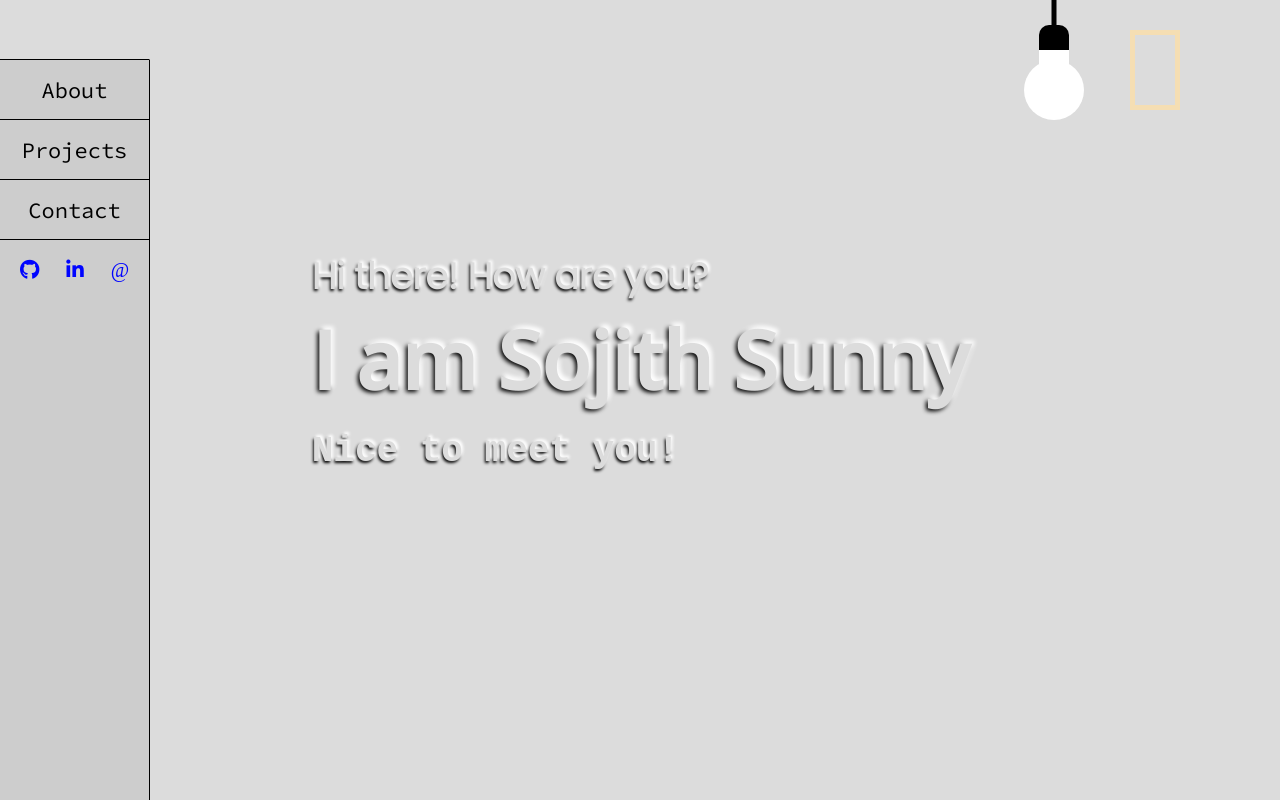
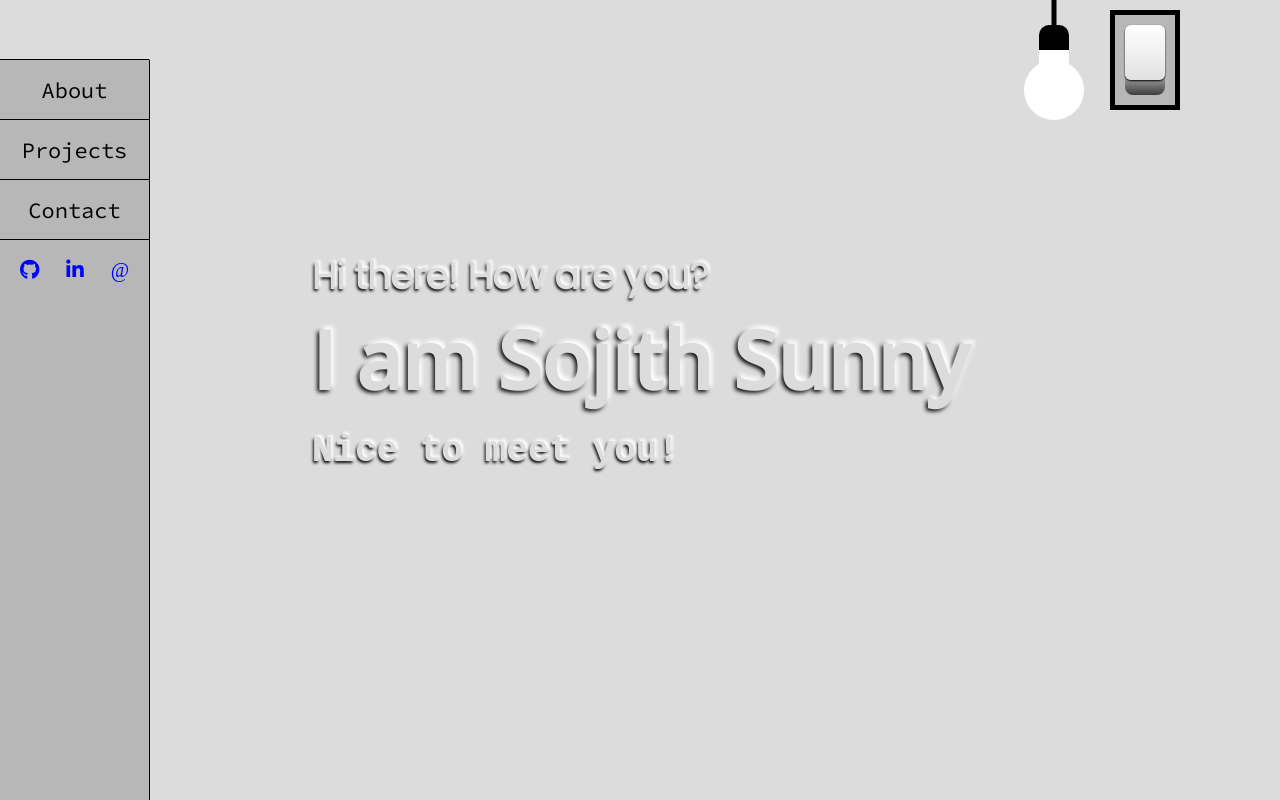
Before and after one commit to sojith29034/portfolio, a plain HTML site: page Projects/toggle switch/index.html in a window 1280 px wide. Drawn offline with nearby package versions, Linux system fonts and the light colour scheme; a web font is replaced by a local one.

Commit message:
toggle switch

```diff
--- a/Projects/toggle switch/index.html
+++ b/Projects/toggle switch/index.html
@@ -11,8 +11,9 @@
     <title>Toggle Dark Mode</title>
 </head>
 <body>
-    <div class="container">
-        <input type="checkbox" id="toggle">
+    <div class="container" id="toggle">
+        <input type="checkbox">
+        <div class="switch"></div>
     </div>
 
     <!-------------- Navigation -------------->
--- a/Projects/toggle switch/script.js
+++ b/Projects/toggle switch/script.js
@@ -1,3 +1,4 @@
 document.getElementById("toggle").addEventListener("click", function(){
     document.getElementsByTagName('body')[0].classList.toggle("darkmode");
+    document.getElementsByClassName("switch")[0].classList.toggle("on");
 });
--- a/Projects/toggle switch/style.css
+++ b/Projects/toggle switch/style.css
@@ -6,13 +6,16 @@
     box-sizing: border-box;
 }
 .container{
+    background-color: var(--sec_bgcolor);
     position: absolute;
     right: 100px;
-    top: 30px;
-    height: 80px;
-    width: 50px;
-
-    border: 5px solid wheat;
+    top: 10px;
+    height: 100px;
+    width: 70px;
+    display: flex;
+    justify-content: center;
+    align-items: center;
+    border: 5px solid var(--border_color);
 }
 .container input{
     display: block;
@@ -21,10 +24,33 @@
     height: inherit;
     width: inherit;
 }
+.switch{
+    position: relative;
+    height: 70px;
+    width: 40px;
+    background: linear-gradient(#484848, #fff, #3e3e3e);
+    border-radius: 8px;
+    /* border: 2px solid red; */
+}
+.switch::before{
+    content: '';
+    position: absolute;
+    top: 0;
+    left: 0;
+    width: 100%;
+    height: 55px;
+    background: linear-gradient(#fff, #e1e1e1);
+    border-radius: 6px;
+    box-shadow: 0 1px 2px #000;
+    /* border: 2px solid red; */
+}
+.on.switch::before{
+    top: 15px;
+}
 
 :root{
     --bg_color: rgb(220, 220, 220);
-    --sec_bgcolor: rgb(205, 205, 205);
+    --sec_bgcolor: rgb(183, 183, 183);
     --border_color: rgb(0, 0, 0);
 
     --pri_text_color: rgb(0, 0, 0);
--- a/js/script.js
+++ /dev/null
@@ -1,3 +0,0 @@
-document.getElementById("toggle").addEventListener("click", function(){
-    document.getElementsByTagName('body')[0].classList.toggle("darkmode");
-});
```
